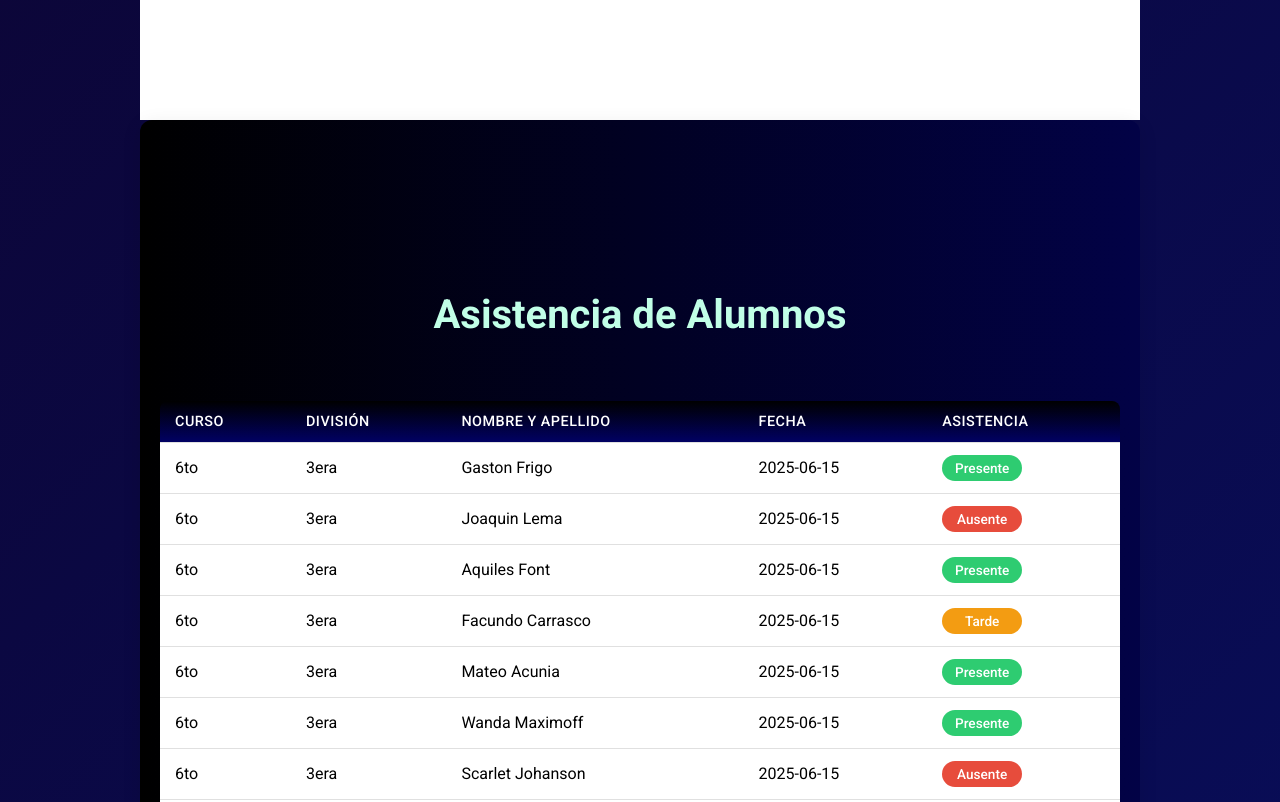
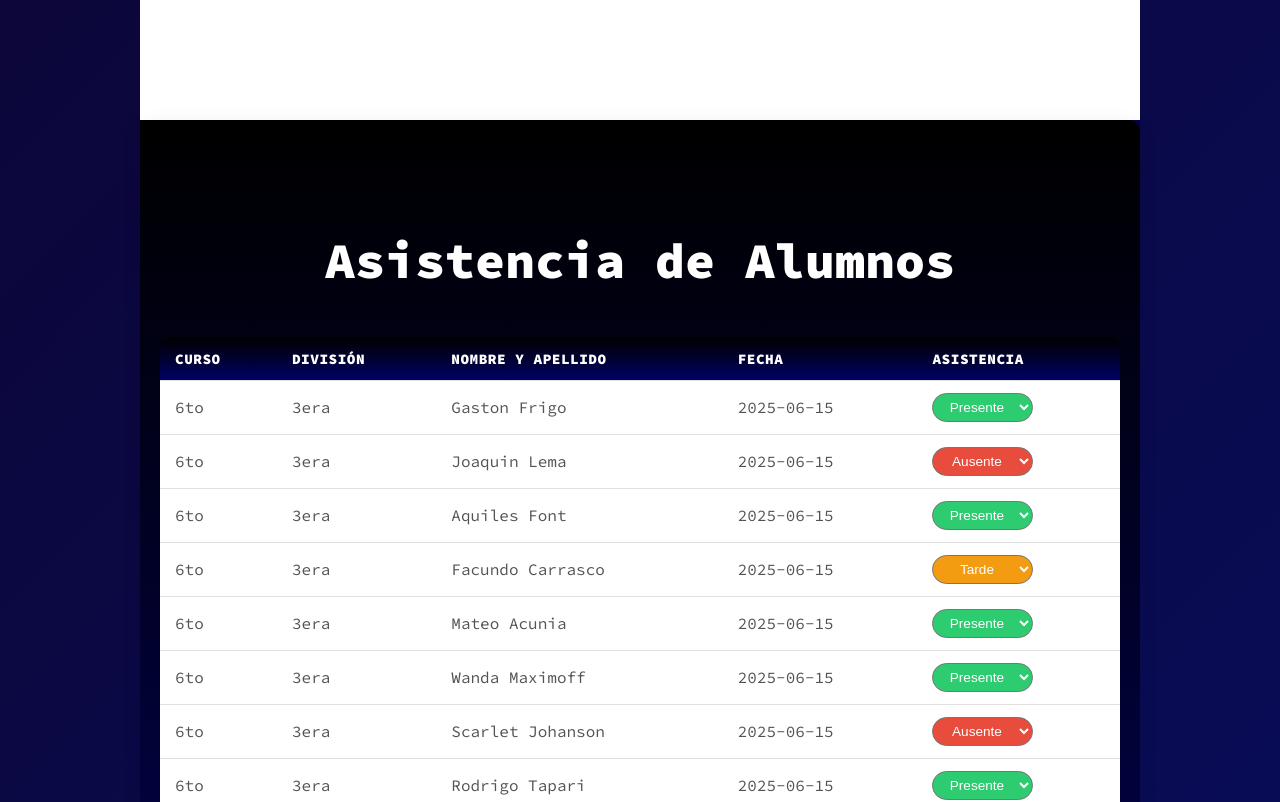
Before and after one commit to GastooCom/Proyecto-APRA, a React (Create React App) app in the folder proyecto-apra/: page / in a window 1280 px wide. Shown: the part 680-1482 px from the top of the page. Built offline with nearby package versions, Linux system fonts and the light colour scheme.

Commit message:
Agregando asistencia interactiva

```diff
--- a/proyecto-apra/package.json
+++ b/proyecto-apra/package.json
@@ -3,6 +3,7 @@
   "version": "0.1.0",
   "private": true,
   "dependencies": {
+    "@fontsource/source-code-pro": "^5.2.6",
     "@testing-library/dom": "^10.4.0",
     "@testing-library/jest-dom": "^6.6.3",
     "@testing-library/react": "^16.3.0",
--- a/proyecto-apra/src/components/Asistencia.jsx
+++ b/proyecto-apra/src/components/Asistencia.jsx
@@ -1,10 +1,13 @@
 import "../css/Asistencia.css";
-import React from 'react';
 import { createRoot } from 'react-dom/client';
+import React, { useState } from 'react';
+import "@fontsource/source-code-pro";
+import "@fontsource/source-code-pro/900.css";//Titulo en Bold
 
+export default function Asistencia(){
 
 // Datos de ejemplo
-const attendanceData = [
+const [attendanceData, setAttendanceData] = useState([
     { id: 1, curso: '6to', division: '3era', nombre: 'Gaston Frigo', fecha: '2025-06-15', asistencia: 'Presente' },
     { id: 2, curso: '6to', division: '3era', nombre: 'Joaquin Lema', fecha: '2025-06-15', asistencia: 'Ausente' },
     { id: 3, curso: '6to', division: '3era', nombre: 'Aquiles Font', fecha: '2025-06-15', asistencia: 'Presente' },
@@ -13,7 +16,7 @@ const attendanceData = [
     { id: 6, curso: '6to', division: '3era', nombre: 'Wanda Maximoff', fecha: '2025-06-15', asistencia: 'Presente' },
     { id: 7, curso: '6to', division: '3era', nombre: 'Scarlet Johanson', fecha: '2025-06-15', asistencia: 'Ausente' },
     { id: 8, curso: '6to', division: '3era', nombre: 'Rodrigo Tapari', fecha: '2025-06-15', asistencia: 'Presente' },
-];
+]);
 
 const getStatusClass = (status) => {
         switch (status.toLowerCase()) {
@@ -28,10 +31,17 @@ const getStatusClass = (status) => {
         }
     }
 
-export default function Asistencia(){
+const handleChange = (id, newStatus) => {
+    const nuevosDatos = attendanceData.map((registro) =>
+      registro.id === id ? { ...registro, asistencia: newStatus } : registro
+    );
+    setAttendanceData(nuevosDatos);
+};
+
     return (
+        <div className="body-asistencia">
         <div className="contenedor-asistencia">
-            <h1 class="titulo">Asistencia de Alumnos</h1><br></br>
+            <h1 class="titulo-asistencia">Asistencia de Alumnos</h1><br></br>
             <table className="attendance-table">
                 <thead>
                     <tr>
@@ -50,15 +60,22 @@ export default function Asistencia(){
                             <td>{record.nombre}</td>
                             <td>{record.fecha}</td>
                             <td>
-                                <span className={`status ${getStatusClass(record.asistencia)}`}>
-                                    {record.asistencia}
-                                </span>
+                                <select
+                                    value={record.asistencia}
+                                    onChange={(e) => handleChange(record.id, e.target.value)}
+                                    className={`status ${getStatusClass(record.asistencia)}`}
+                                >
+                                    <option value="Presente">Presente</option>
+                                    <option value="Ausente">Ausente</option>
+                                    <option value="Tarde">Tarde</option>
+                                </select>
                             </td>
                         </tr>
                     ))}
                 </tbody>
             </table>
         </div>
+        </div>
     );
 };
 
--- a/proyecto-apra/src/css/Asistencia.css
+++ b/proyecto-apra/src/css/Asistencia.css
@@ -1,18 +1,8 @@
 @import url('https://fonts.googleapis.com/css2?family=Roboto:wght@400;500;700&display=swap');
-/*
-body {
-    font-family: 'Roboto', sans-serif;
-    background:linear-gradient(to right, black, rgb(2, 2, 70));
-    color: #333;
-    display: flex;
-    justify-content: center;
-    align-items: center;
-    min-height: 100vh;
-    margin: 0;
-    padding: 20px;
-    box-sizing: border-box;
+
+.body-asistencia {
+ background:linear-gradient(to right, black, rgb(2, 2, 70));
 }
-*/
 
 #root {
     width: 100%;
@@ -23,12 +13,11 @@ body {
     display: flex;
     flex-direction: column;
     align-items: center;
-    padding: 40px;
     border-radius: 12px;
     box-shadow: 0 4px 20px rgba(0, 0, 0, 0.08);
     min-height: 100vh;
-       font-family: 'Roboto', sans-serif;
-    background:linear-gradient(to right, black, rgb(2, 2, 70));
+    font-family:;
+    background:linear-gradient(to bottom, black, rgb(2, 2, 70));
     color: #333;
     display: flex;
     justify-content: center;
@@ -39,11 +28,13 @@ body {
     box-sizing: border-box;
 }
 
-h1 {
+.titulo-asistencia {
     text-align: center;
     color: white;
-    margin-bottom: 1em;
-    font-size: 40px;
+    margin-bottom: 0em;
+    font-size: 50px;
+    font-family:"Source Code Pro", monospace;
+    font-weight: bold;
 }
 
 .attendance-table {
@@ -61,13 +52,17 @@ tbody{
     padding: 12px 15px;
     text-align: left;
     border-bottom: 1px solid #e0e0e0;
-    color: black;
+    color: rgb(84, 83, 83);
+    font-family: "Source Code Pro", monospace;
+    font-weight: 500;
 }
 
 .attendance-table thead th {
     background:linear-gradient(to bottom, black, rgb(1, 1, 99));
     color: #ffffff;
-    font-weight: 500;
+    font-family: "Source Code Pro", monospace;
+    font-size: 20px;
+    font-weight: 700;
     text-transform: uppercase;
     font-size: 0.9em;
     letter-spacing: 0.5px;
```
Also changed, not shown: 1 other file (tests, documents, lock files or other folders).
